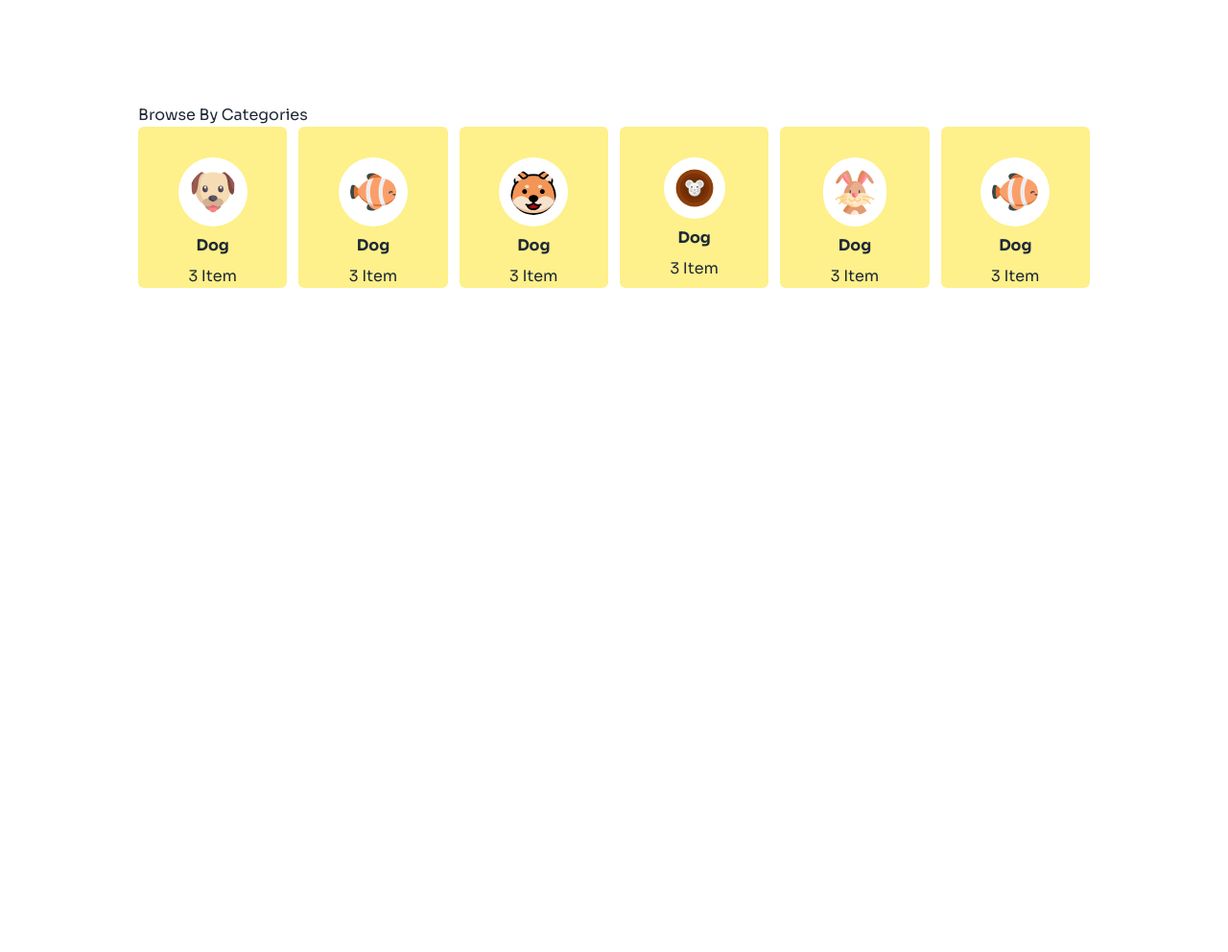
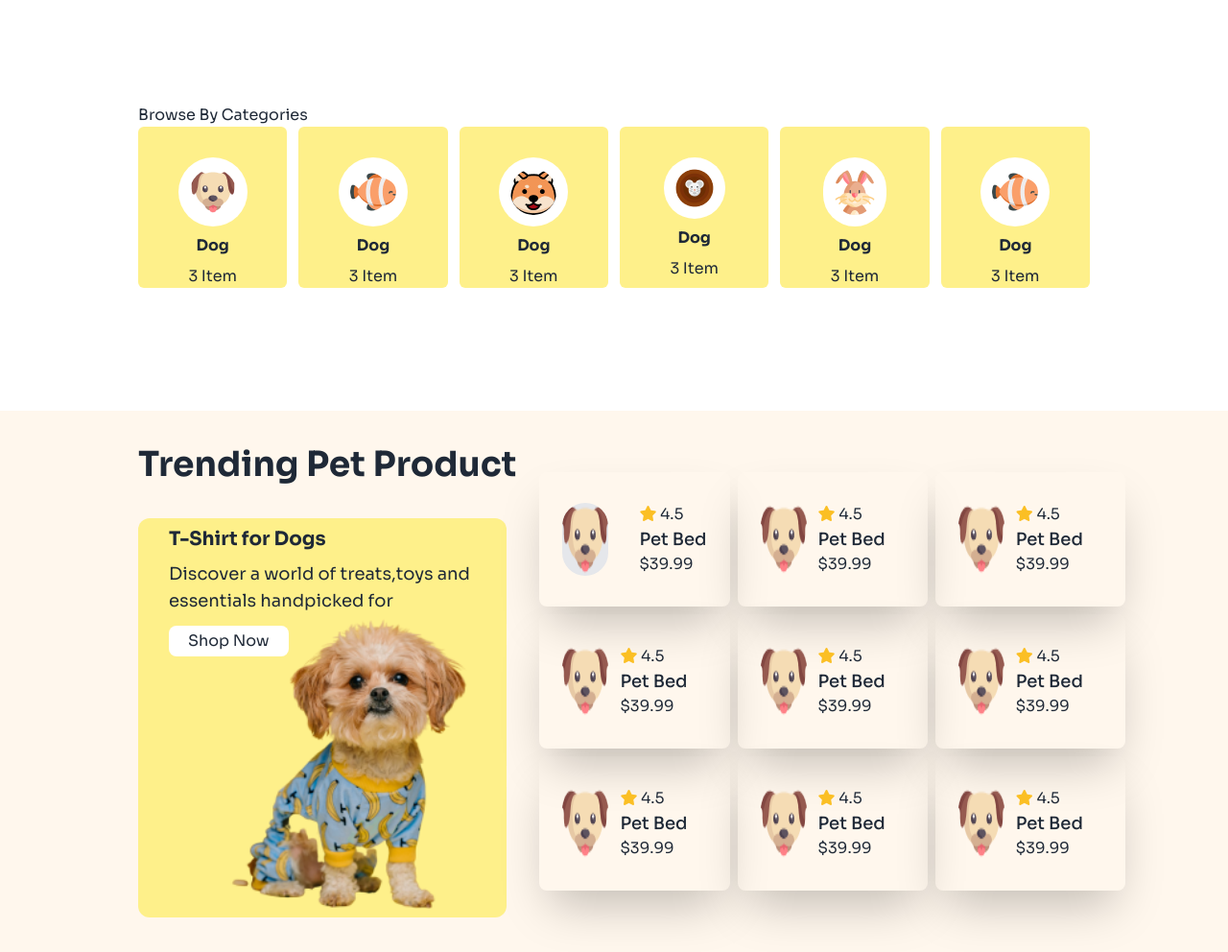
Before and after one commit to ArafatJamil/arafatjamilassignment-3, a plain HTML site: page index.html in a window 1280 px wide. Shown: the part 608-1600 px from the top of the page at 96% size. Before the commit the page ends 908 px from the top, so only its background shows below. Drawn offline with nearby package versions, Linux system fonts and the light colour scheme.

Commit message:
pet section added

```diff
--- a/index.html
+++ b/index.html
@@ -74,10 +74,10 @@
 
     </header>
     <!-- Main Section -->
-    <main class="mx-36">
+    <main>
         <!-- Pet Section -->
         <section
-            class="bg-[url(c1-assets/cat-big.png)]   bg-contain bg-left-bottom  lg:bg-contain bg-no-repeat lg:bg-left-bottom ">
+            class=" mx-24 lg:mx-36 bg-[url(c1-assets/cat-big.png)]   bg-contain bg-left-bottom  lg:bg-contain bg-no-repeat lg:bg-left-bottom ">
 
             <h1 class="text-lg lg:text-4xl font-bold lg:my-8">Pamper Your Pet,<br> Because They Deserve <br> the Best
             </h1>
@@ -87,8 +87,8 @@
             <button class="  border-solid px-4 py-2 border-2  rounded-lg bg-yellow-300 mb-20 lg:mb-40">Find a
                 pet</button>
         </section>
-        <!-- Catagories Section -->
-        <section class="mt-36">
+        <!-- Categories Section -->
+        <section class="mt-36 mx-24 lg:mx-36">
             <h1>
                 Browse By Categories
             </h1>
@@ -128,6 +128,110 @@
             </div>
         </section>
 
+        <!-- Trending Pet Section -->
+        <section class="mt-32  bg-orange-50 lg:flex gap-8  lg:gap-6">
+            <!-- left Image -->
+            <div>
+                <h1 class="ml-36 pt-9 font-bold text-4xl  ">
+                    Trending Pet Product
+                </h1>
+                <div class=" bg-[url(c1-assets/cute-pet-small.png)] bg-contain bg-right-bottom w-96  h-[26rem]
+                bg-no-repeat bg-yellow-200 ml-36 my-9  rounded-xl">
+                    <div class="text-left ml-8 ">
+                        <h1 class="py-2 font-bold text-xl lg:2xl">T-Shirt for Dogs</h1>
+                        <p class="text-lg pb-3">Discover a world of treats,toys and essentials handpicked for</p>
+                        <button class="px-5 py-1 rounded-lg bg-white">Shop Now</button>
+                    </div>
+                </div>
+            </div>
+            <!-- Right Images -->
+            <div class="grid grid-cols-2 lg:grid-cols-3 my-auto gap-2">
+                <div class="flex gap-8 py-8 px-6 rounded-lg shadow-2xl">
+                    <img src="c1-assets/dog-cartoon.png" class="bg-gray-200 rounded-full" alt="">
+                    <div>
+                        <i class="fa-solid fa-star text-amber-400"></i> <span>4.5</span>
+                        <h4 class="font-medium text-lg">Pet Bed</h4>
+                        <p>$39.99</p>
+                    </div>
+                </div>
+
+                <div class="flex gap-3 py-8 px-6 rounded-lg shadow-2xl">
+                    <img src="c1-assets/dog-cartoon.png" alt="">
+                    <div>
+                        <i class="fa-solid fa-star text-amber-400"></i> <span>4.5</span>
+                        <h4 class="font-medium text-lg">Pet Bed</h4>
+                        <p>$39.99</p>
+                    </div>
+                </div>
+
+                <div class="flex gap-3 py-8 px-6 rounded-lg shadow-2xl">
+                    <img src="c1-assets/dog-cartoon.png" alt="">
+                    <div>
+                        <i class="fa-solid fa-star text-amber-400"></i> <span>4.5</span>
+                        <h4 class="font-medium text-lg">Pet Bed</h4>
+                        <p>$39.99</p>
+                    </div>
+                </div>
+
+                <div class="flex gap-3 py-8 px-6 rounded-lg shadow-2xl">
+                    <img src="c1-assets/dog-cartoon.png" alt="">
+                    <div>
+                        <i class="fa-solid fa-star text-amber-400"></i> <span>4.5</span>
+                        <h4 class="font-medium text-lg">Pet Bed</h4>
+                        <p>$39.99</p>
+                    </div>
+                </div>
+
+                <div class="flex gap-3 py-8 px-6 rounded-lg shadow-2xl">
+                    <img src="c1-assets/dog-cartoon.png" alt="">
+                    <div>
+                        <i class="fa-solid fa-star text-amber-400"></i> <span>4.5</span>
+                        <h4 class="font-medium text-lg">Pet Bed</h4>
+                        <p>$39.99</p>
+                    </div>
+                </div>
+
+                <div class="flex gap-3 py-8 px-6 rounded-lg shadow-2xl">
+                    <img src="c1-assets/dog-cartoon.png" alt="">
+                    <div>
+                        <i class="fa-solid fa-star text-amber-400"></i> <span>4.5</span>
+                        <h4 class="font-medium text-lg">Pet Bed</h4>
+                        <p>$39.99</p>
+                    </div>
+                </div>
+
+                <div class="flex gap-3 py-8 px-6 rounded-lg shadow-2xl">
+                    <img src="c1-assets/dog-cartoon.png" alt="">
+                    <div>
+                        <i class="fa-solid fa-star text-amber-400"></i> <span>4.5</span>
+                        <h4 class="font-medium text-lg">Pet Bed</h4>
+                        <p>$39.99</p>
+                    </div>
+                </div>
+
+                <div class="flex gap-3 py-8 px-6 rounded-lg shadow-2xl">
+                    <img src="c1-assets/dog-cartoon.png" alt="">
+                    <div>
+                        <i class="fa-solid fa-star text-amber-400"></i> <span>4.5</span>
+                        <h4 class="font-medium text-lg">Pet Bed</h4>
+                        <p>$39.99</p>
+                    </div>
+                </div>
+
+                <div class="hidden lg:flex gap-3 py-8 px-6 rounded-lg shadow-2xl">
+                    <img src="c1-assets/dog-cartoon.png" alt="">
+                    <div>
+                        <i class="fa-solid fa-star text-amber-400"></i> <span>4.5</span>
+                        <h4 class="font-medium text-lg">Pet Bed</h4>
+                        <p>$39.99</p>
+                    </div>
+                </div>
+
+
+            </div>
+
+        </section>
+
     </main>
     <!-- Footer Section -->
     <footer>
```
